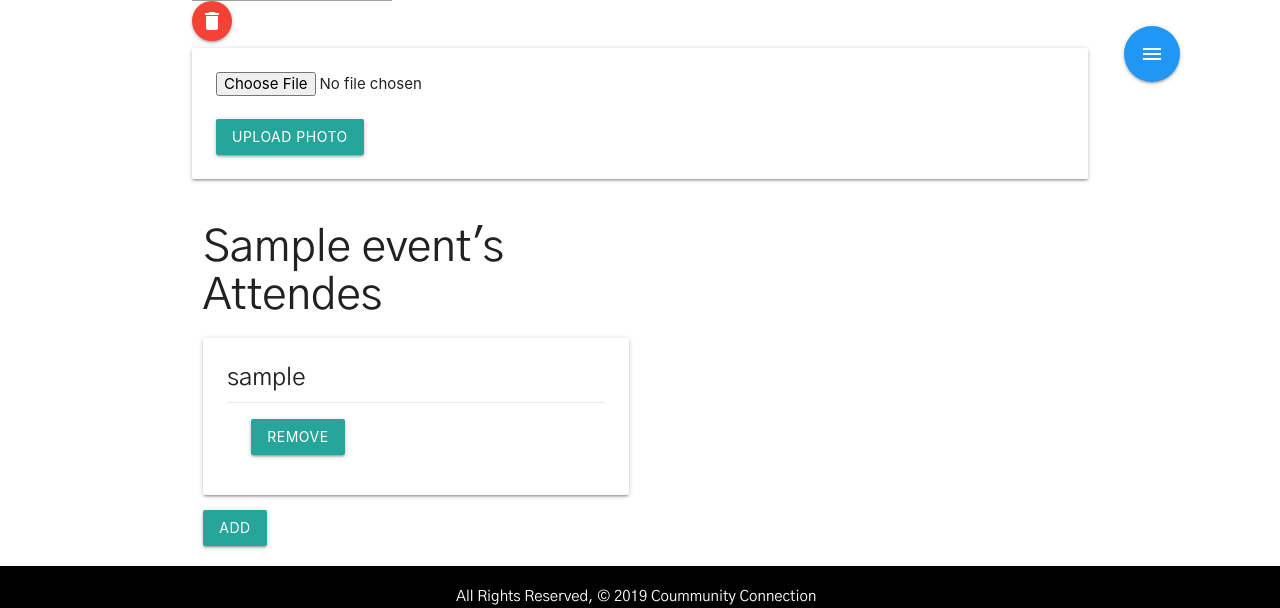
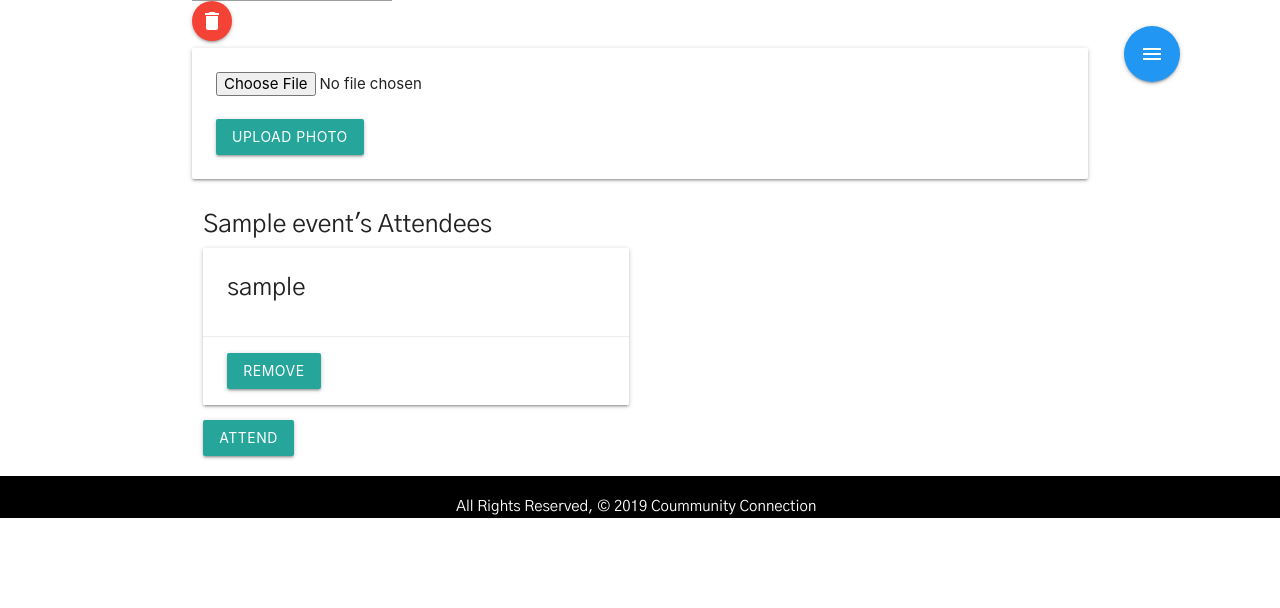
Before and after one commit to chung972/SEI-Project-3, a Django app: page /events/1/ in a window 1280 px wide. Shown: the part 618-1226 px from the top of the page. After the commit the page ends 1136 px from the top, so only its background shows below. Run offline with Django 3.2, Linux system fonts and the light colour scheme; tables that the repository leaves empty hold one stand-in row (values such as "Sample post"); grey boxes are pictures that could not be loaded.

Commit message:
changes spacing; adds parameters for links

```diff
--- a/main_app/templates/main_app/event_detail.html
+++ b/main_app/templates/main_app/event_detail.html
@@ -19,9 +19,11 @@
       <div class="fixed-action-btn">
         <a href="#" class="btn-floating blue btn-large"><i class="large material-icons">menu</i></a>
         <ul>
-              <li><a href="{% url 'events_delete' event.id %}" class="btn-floating red btn-large"><i class="large material-icons">delete</i></a></li>
+          <li><a href="{% url 'events_delete' event.id %}" class="btn-floating red btn-large">
+              <i class="large material-icons">delete</i></a></li>
           <li><a href="#" class="btn-floating green btn-large"><i class="large material-icons">add</i></a></li>
-            <li><a href="{% url 'events_update' event.id %}" class="btn-floating orange btn-large"><i class="large material-icons">edit</i></a></li>
+          <li><a href="{% url 'events_update' event.id %}" class="btn-floating orange btn-large"><i
+                class="large material-icons">edit</i></a></li>
 
         </ul>
       </div>
@@ -33,7 +35,7 @@
 
 
 <div class="card-action">
-        <a href="{% url 'photo_delete' photo.id %}" class="btn-floating btn-medium waves-effect waves-light red">
+  <a href="{% url 'photo_delete' event.id user.id %}" class="btn-floating btn-medium waves-effect waves-light red">
     <i class="material-icons">delete</i></a>
 </div>
 {% empty %}
@@ -41,9 +43,9 @@
 </div>
 {% endfor %}
 <div>
-  <form action="{% url 'add_photo' event.id %}" enctype="multipart/form-data" method="POST" class="card-panel">
+  <form action="{% url 'add_photo' event.id user.id %}" enctype="multipart/form-data" method="POST" class="card-panel">
     {% csrf_token %}
-     <input type="file" name="photo-file" >
+    <input type="file" name="photo-file">
     <br><br>
     <input type="submit" class="btn" value="Upload Photo">
   </form>
@@ -52,31 +54,38 @@
 </div>
 <div class="row">
   <div class="col s6">
-    <h3>{{ event.name }}'s Attendes</h3>
+    <h5>{{ event.name }}'s Attendees</h5>
+
+
+    <div class="card">
         {% if event.users.count %}
         {% for user in event.users.all %}
-        <div class="card">
       <div class="card-content">
-            <span class="card-title">
-               {{ user.username }}
-            </span>
+        <span class="card-title">{{ user.username }}</span>
+      </div>
       <div class="card-action">
         <form action="{% url 'unassoc_user' event.id user.id %}" method="post">
           {% csrf_token %}
           <button type="submit" class="btn">Remove</button>
         </form>
       </div>
+      {% endfor %}
     </div>
-      {% endfor %}
       {% else %}
-      <h5>No Attendes :(</h5>
+      <h5>No Attendees :(</h5>
+
+    </div>
     {% endif %}
-  </div>
+
+    <div class="card-content">
       <div class="card-action">
         <form action="{% url 'assoc_user' event.id user.id %}" method="post">
           {% csrf_token %}
-            <button type="submit" class="btn">Add</button>
+          <button type="submit" class="btn">Attend</button>
         </form>
+      </div>
+    </div>
+
 </div>
 
 {% endblock %}
```
Lines whose indentation alone changed are shown as unchanged.
